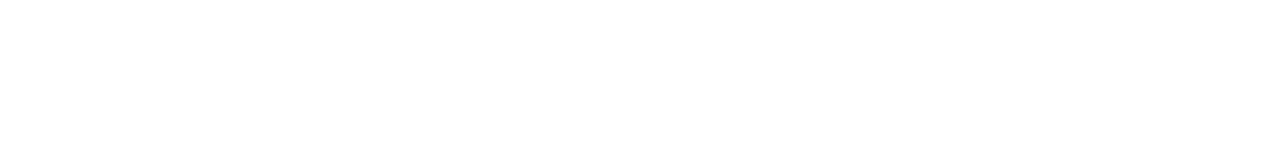
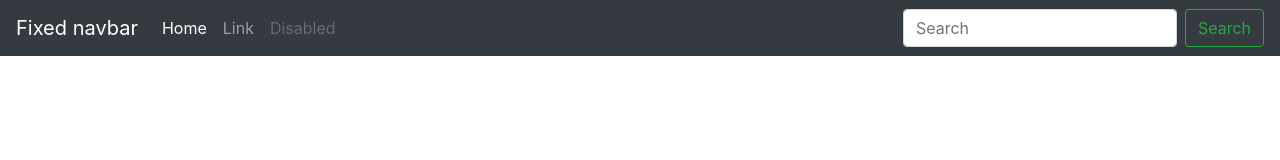
Before and after one commit to adamnewman913/Bootstrap-Portfolio, a plain HTML site: page contact.html in a window 1280 px wide. Drawn offline with nearby package versions, Linux system fonts and the light colour scheme.

Commit message:
added nav bar from bootstrap

```diff
--- a/contact.html
+++ b/contact.html
@@ -5,8 +5,32 @@
     <meta name="viewport" content="width=device-width, initial-scale=1.0">
     <meta http-equiv="X-UA-Compatible" content="ie=edge">
     <title>Contact</title>
+    <link rel="stylesheet" href="https://stackpath.bootstrapcdn.com/bootstrap/4.3.1/css/bootstrap.min.css" integrity="sha384-ggOyR0iXCbMQv3Xipma34MD+dH/1fQ784/j6cY/iJTQUOhcWr7x9JvoRxT2MZw1T" crossorigin="anonymous">
 </head>
 <body>
+        <nav class="navbar navbar-expand-md navbar-dark fixed-top bg-dark">
+                <a class="navbar-brand" href="#">Fixed navbar</a>
+                <button class="navbar-toggler" type="button" data-toggle="collapse" data-target="#navbarCollapse" aria-controls="navbarCollapse" aria-expanded="false" aria-label="Toggle navigation">
+                  <span class="navbar-toggler-icon"></span>
+                </button>
+                <div class="collapse navbar-collapse" id="navbarCollapse">
+                  <ul class="navbar-nav mr-auto">
+                    <li class="nav-item active">
+                      <a class="nav-link" href="#">Home <span class="sr-only">(current)</span></a>
+                    </li>
+                    <li class="nav-item">
+                      <a class="nav-link" href="#">Link</a>
+                    </li>
+                    <li class="nav-item">
+                      <a class="nav-link disabled" href="#">Disabled</a>
+                    </li>
+                  </ul>
+                  <form class="form-inline mt-2 mt-md-0">
+                    <input class="form-control mr-sm-2" type="text" placeholder="Search" aria-label="Search">
+                    <button class="btn btn-outline-success my-2 my-sm-0" type="submit">Search</button>
+                  </form>
+                  </div>
+                  </nav>
 
 </body>
 </html>
```
Also changed, not shown: index.html (+24 -0 lines), portfolio.html (+24 -1 lines), bootstrap.css (added).
